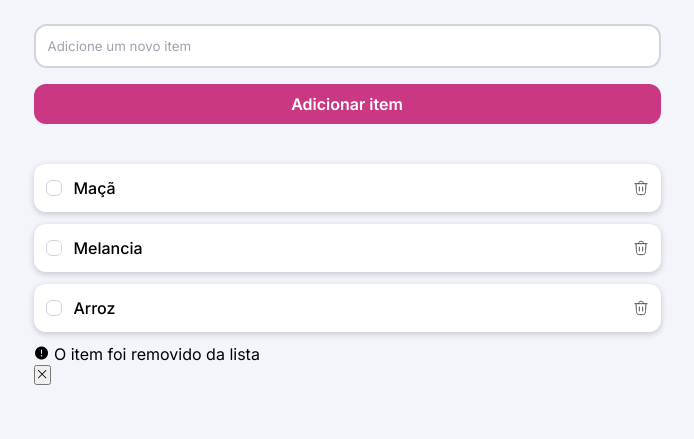
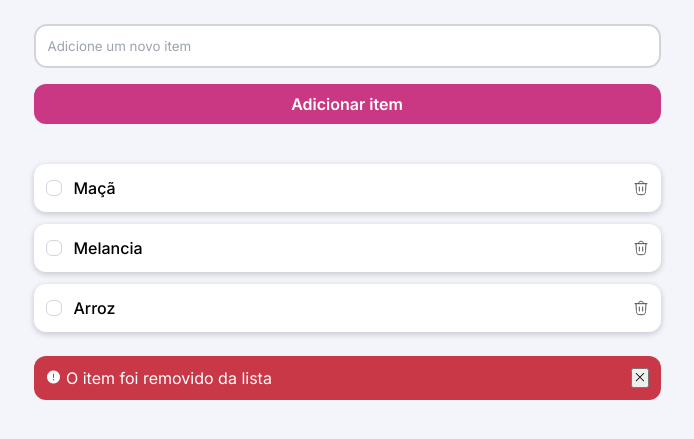
Before and after one commit to JoaoVictor11BTI/quickList02mb-joaovictortavares, a plain HTML site: page index.html in a window 1280 px wide. Shown: the part 185-624 px from the top of the page, without its empty margins (293-987 px from the left). Drawn offline with nearby package versions, Linux system fonts and the light colour scheme.

Commit message:
inicio das estilizações da div.warning

```diff
--- a/style.css
+++ b/style.css
@@ -164,3 +164,18 @@ main {
     width: 1.6rem;
     opacity: .7;
 }
+
+.warning{
+    background: var(--color-danger);
+    color: var(--always-white);
+    padding: 1.2rem;
+    display: flex;
+    justify-content: space-between;
+    border-radius: 1.2rem;
+    margin-top: 2.4rem;
+
+    /* efeitos para a aparição da div */
+    opacity: 1;
+    transform: translate(0);
+    transition: opacity .4s ease, transform .4s ease;
+}
```
